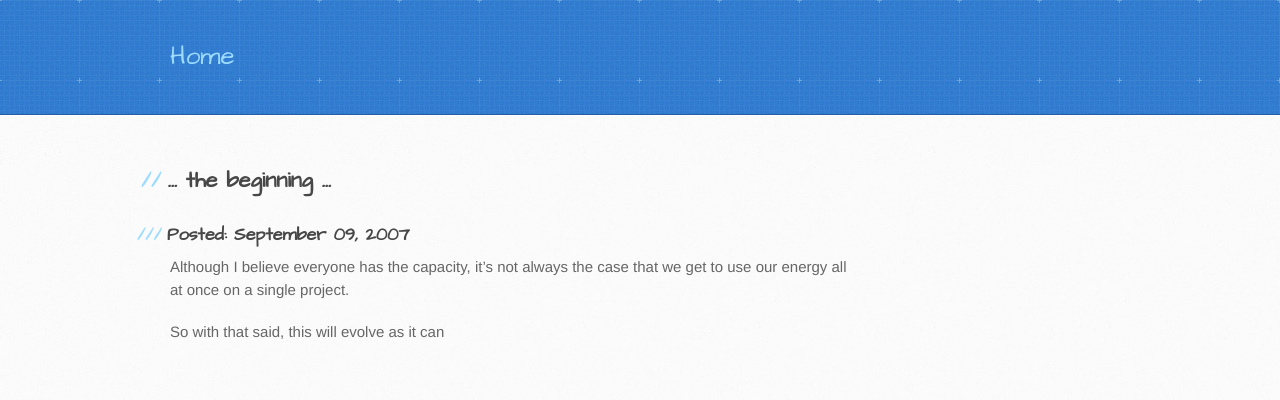
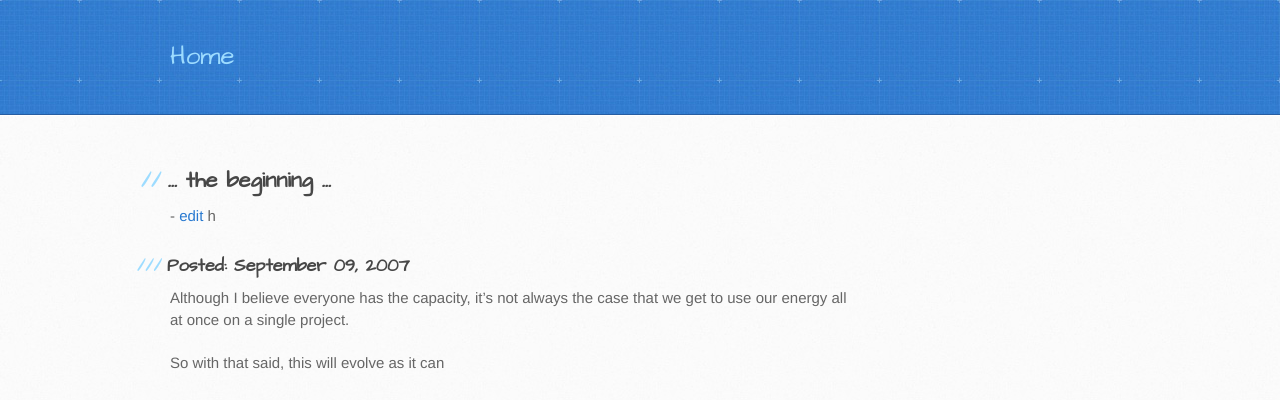
Before and after one commit to thecapacity/thecapacity.github.io, a Jekyll site: the page built from _posts/2007-09-09-the-beginning.md, in a window 1280 px wide, cut to the strip 0-400 px from the top of the page. Built offline with Jekyll 4.4.1, drawn with Linux system fonts in a browser that asks for light colours.

Commit message:
trying an edit link

```diff
--- a/_layouts/post.html
+++ b/_layouts/post.html
@@ -26,7 +26,8 @@
     <div id="content-wrapper">
     <div class="inner clearfix">
     <section id="main-content">
-        <a href="{{ url_base }}{{ page.url }}"><h2>{{ page.title }}</h2></a>
+    <a href="{{ url_base }}{{ page.url }}"><h2>{{ page.title }}</h2></a> - <a href="{{ site.github.repository_url }}/edit/{{ site.branch }}/{{ page.path }}" title="edit">edit</a>
+       h
         <h3>Posted: {{ page.date | date: '%B %d, %Y'}}</h3>
 
         {{ content }}
```
